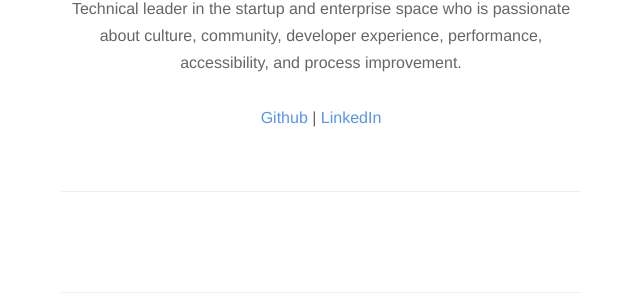
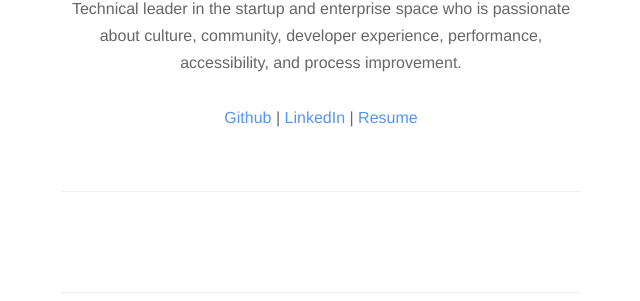
Before and after one commit to alexortizrosado/alexortizrosado.github.io, a Jekyll site: the page built from index.html, in a window 1280 px wide. Shown: the part 365-666 px from the top of the page, without its empty margins (319-959 px from the left). Built offline with Jekyll 4.4.1, drawn with Linux system fonts in a browser that asks for light colours; nearby versions of some CDN libraries.

Commit message:
Add link to resume

```diff
--- a/_config.yml
+++ b/_config.yml
@@ -4,7 +4,9 @@ meta_description: "Alex Ortiz-Rosado | Engineering Leader"
 intro: "Technical leader in the startup and enterprise space who is passionate about culture, community, developer experience, performance, accessibility, and process improvement.
 <br />
 <br />
-<a href='https://github.com/alexortizrosado'>Github</a> | <a href='https://linkedin.com/in/alexortizrosado'>LinkedIn</a>"
+<a href='https://github.com/alexortizrosado'>Github</a> | <a href='https://linkedin.com/in/alexortizrosado'>LinkedIn</a> | <a href='/assets/alex-ortiz-rosado-resume.pdf'>Resume</a>
+
+"
 
 # aboutPage: true
 
```
